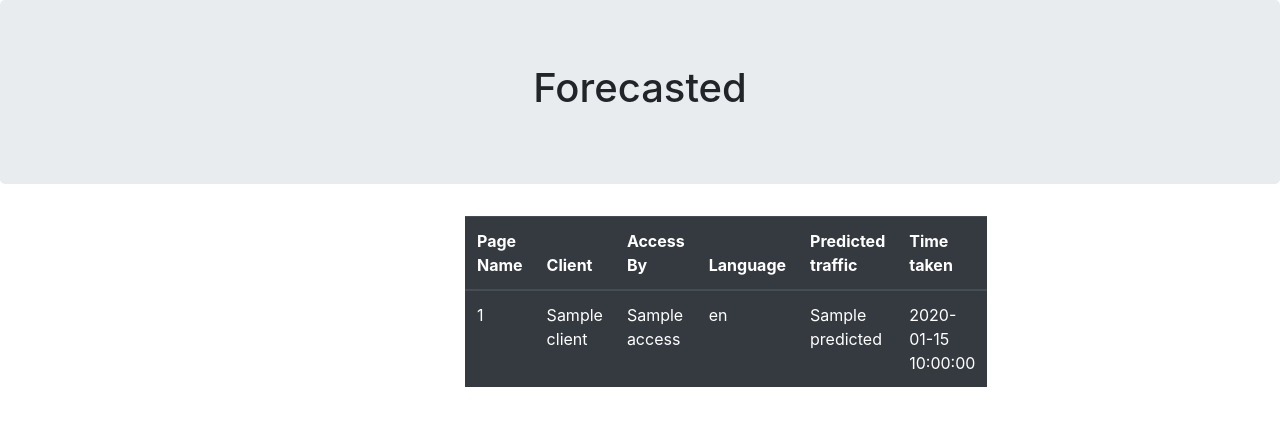
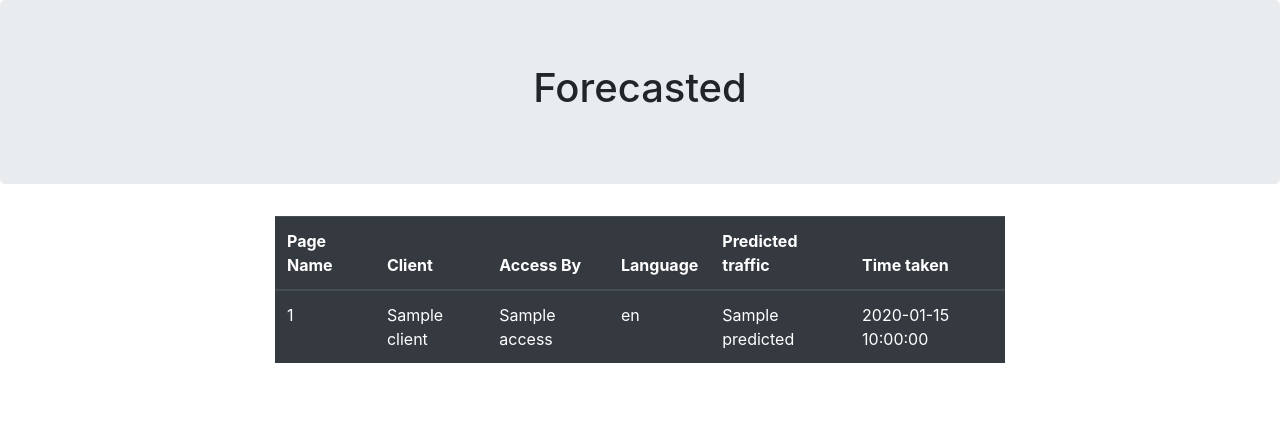
Before and after one commit to NamanGuptacs/web-traffic-time-series-forecasting, a Flask app: template templates/new.html in a window 1280 px wide. Shown: the top 426 px of the page. Run offline with Flask 2, Linux system fonts and the light colour scheme; the template is opened without the code that fills it: most values are stand-ins (such as "Sample title", 1, 10 or a date in 2020); some libraries are stand-ins or nearby versions.

Commit message:
Update new.html

```diff
--- a/templates/new.html
+++ b/templates/new.html
@@ -18,11 +18,11 @@
 
 <div class="container-sm container-md container-lg">
   <div class="row">
-    <div class="col-sm-4">
+    <div class="col-sm-2">
 
 
     </div>
-    <div class="col-sm-4">
+    <div class="col-sm-8">
       <table class="table table-dark">
     <thead>
       <tr>
@@ -47,7 +47,7 @@
     </tbody>
   </table>
     </div>
-    <div class="col-sm-4">
+    <div class="col-sm-2">
 
     </div>
   </div>
```
